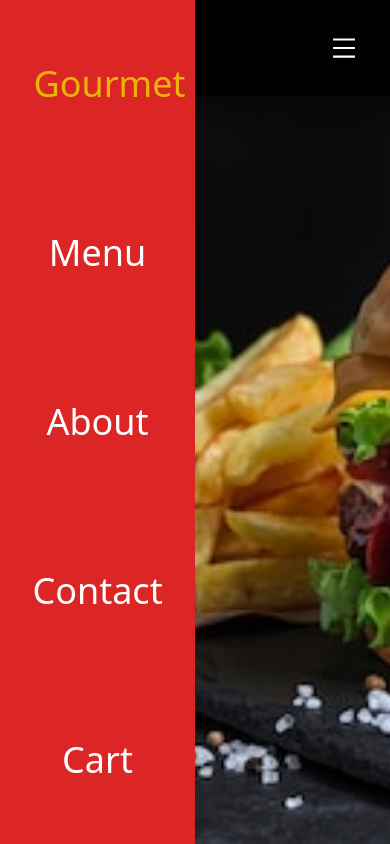
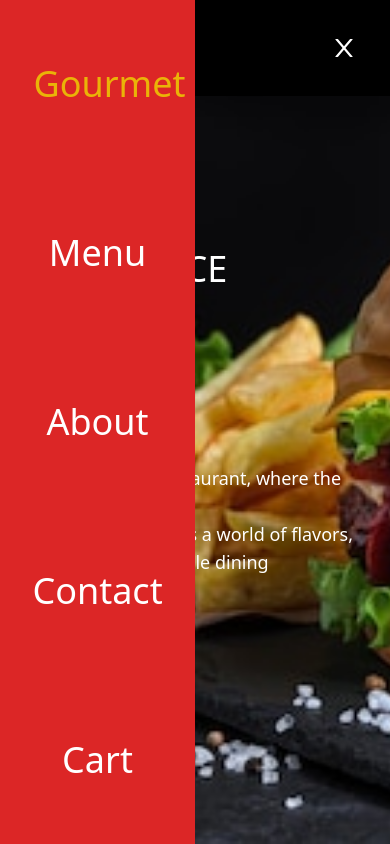
Before and after one commit to Amit-Dhingra180/restaurant, a React (Create React App) app: page / in a window 390 px wide. Built offline with nearby package versions, Linux system fonts and the light colour scheme.

Commit message:
frontpage

```diff
--- a/src/App.js
+++ b/src/App.js
@@ -7,7 +7,6 @@ function App() {
   return (
     <div>
       <BrowserRouter>
-      <Navbar/>
         <Routes>
           <Route path='/' exact Component={Home}/>
           <Route path='/menu' Component={Menu}/>
--- a/src/components/Navbar.js
+++ b/src/components/Navbar.js
@@ -1,25 +1,35 @@
 import React from 'react'
 import { Link } from 'react-router-dom';
 import { AiOutlineMenu, AiOutlineClose } from 'react-icons/ai';
-
+import { useState } from 'react';
 
 const Navbar = () => {
+
+    const [nav, setNav] = useState(false)
+
+    const handleNav = () => {
+      setNav(!nav)
+    }
+
     return (
+      <div className='absolute w-full h-24 bg-black inset-0 flex justify-between items-center p-4'>
 
-      <div className='absolute w-full h-24 bg-black inset-0 flex justify-between items-center p-4'>
         <div className=' text-yellow-500 text-4xl ml-6'>
           Gourmet
         </div>
-        <div className='text-white space-x-4 mr-6 hidden'>
-          <Link to='/menu'>Menu</Link>
+
+        <div className='text-white space-x-8 mr-6 text-lg hidden md:flex'>
+          <Link to='/menu' >Menu</Link>
           <Link to='/'>About</Link>
           <Link to='/menu'>Contact</Link>
           <Link to='/menu'>Cart</Link>
         </div>
-        <div className='text-white mr-4'>
-          <AiOutlineMenu size={28}/>
+
+        <div className='text-white mr-4 cursor-pointer md:hidden' onClick={handleNav}>
+          {!nav ? <AiOutlineClose size={28}/> : <AiOutlineMenu size={28}/>}
         </div>
-        <div className='flex flex-col items-center justify-around text-4xl text-white fixed top-0 left-0 w-[50%] h-full bg-red-600'>
+
+        <div className={!nav ? 'flex flex-col items-center justify-around text-4xl text-white fixed top-0 left-0 w-[50%] h-full bg-red-600 ease-in-out duration-500 md:hidden z-10' : 'fixed left-[-100%]'}>
           <div className=' text-yellow-500 text-4xl ml-6'>
             Gourmet
           </div>
@@ -28,8 +38,8 @@ const Navbar = () => {
           <Link to='/menu'>Contact</Link>
           <Link to='/menu'>Cart</Link>
         </div>
+
       </div>
-
     );
 }
 
--- a/src/pages/Home.js
+++ b/src/pages/Home.js
@@ -7,6 +7,20 @@ const Home = () => {
     <div className='relative w-full h-screen'>
       <img className='object-cover w-full h-full' src='./backgroundImage.jpg' alt='Background' />
       <Navbar/>
+      <div className="absolute top-[20%] left-[5%] text-white text-4xl md:text-5xl lg:text-6xl">
+        <p>VERSATILE</p>
+        <p>DINING</p>
+        <p>EXPERIENCE</p>
+      </div>
+
+      <div className='absolute top-[40%] left-[5%] text-white text-lg mr-8 md: top-[45%] lg: top-[55%]'>
+        <p>Welcome to our restaurant, where the art of culinary</p>
+        <p>craftsmanship meets a world of flavors,</p>
+        <p>creating unforgettable dining experiences</p>
+      </div>
+      <div>
+
+      </div>
     </div>
   );
 };
```
